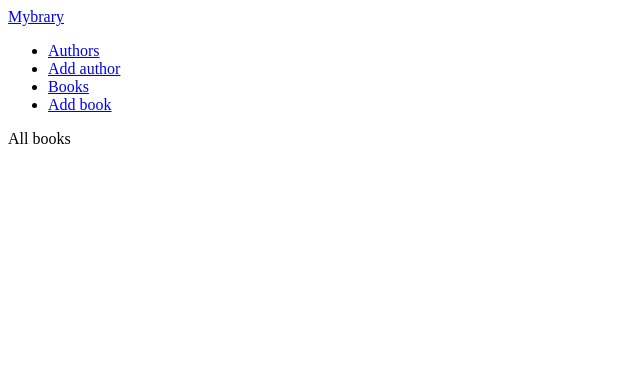
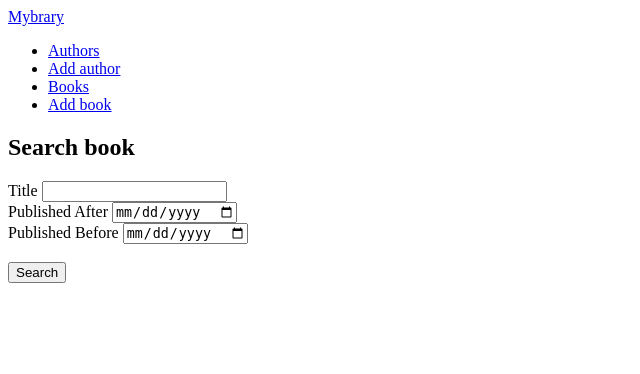
Before and after one commit to SebiKape/BookStore, a Node server app: page /books in a window 1280 px wide. Shown: the top 374 px of the page, without its empty margins (0-640 px from the left). Run offline with Node 20, Linux system fonts and the light colour scheme; data that the repository does not hold is empty; some libraries are stand-ins or nearby versions.

Commit message:
Create Books/Index/NewBook

```diff
--- a/routes/authors.js
+++ b/routes/authors.js
@@ -6,7 +6,8 @@ const router = express.Router()
 router.get('/', async (req, res) => {
   let searchOptions = {}
   if (req.query.name != null && req.query.name !== ""){
-    searchOptions.name = new RegExp(req.query.name, 'i')
+    // searchOptions.name = new RegExp(req.query.name, 'i')
+    searchOptions.name = {$regex: req.query.name, $options: 'i'}
   }
   try {
     const authors = await Author.find(searchOptions)
--- a/routes/books.js
+++ b/routes/books.js
@@ -4,9 +4,9 @@ const Author = require('../models/author')
 const router = express.Router()
 const path = require('path')
 const uploadPath = path.join('public', Book.coverImageBasePath)
+const fs = require('fs')
 const imageMimeTypes = ['image/jpeg', 'image/png', 'image/gif']
 const multer = require('multer')
-const { nextTick } = require('process')
 const upload = multer({
     dest: uploadPath,
     fileFilter: (req, file, callback) => {
@@ -16,21 +16,34 @@ const upload = multer({
 
 // All books route
 router.get('/', async (req, res) => {
-  res.render('books')
+    // let query = Book.find()
+    // query = query.regex()
+    let searchOptions = {}
+    if (req.query.title != null && req.query.title !== ""){
+    //   searchOptions.title = new RegExp(req.query.title, 'i')
+        searchOptions.title = {$regex: req.query.title, $options: 'i'}
+    }
+    if (req.query.publishedAfter != null && req.query.publishedAfter !== ""){
+        searchOptions.publishDate = {$gte: req.query.publishedAfter}
+    }
+    if (req.query.publishedBefore != null && req.query.publishedBefore !== ""){
+        searchOptions.publishDate = {$lte: req.query.publishedBefore}
+    }
+    // searchOptions.publishDate =
+    try {
+      const books = await Book.find(searchOptions)
+      res.render('books/index', {
+        books,
+        searchOptions: req.query
+      })
+    } catch (error) {
+      res.redirect('/')
+    }
 })
 
 // New book route
 router.get('/new', async (req, res) => {
-    try {
-        const authors = await Author.find({})
-        const book = new Book()
-        res.render('books/new', {
-            authors,
-            book
-        })
-    } catch (error) {
-        res.redirect('/books')
-    }
+    renderNewPage(res, new Book())
 })
 
 // Create new book route
@@ -46,12 +59,35 @@ router.post('/', upload.single('cover'), async (req, res) => {
     })
 
     try {
-        const authors = await Author.find({})
+        // const authors = await Author.find({})
         const newBook = await book.save()
         res.redirect('books')
     } catch (error) {
-        res.render('index', {errorMessage: error})
+        if (book.coverImageName != null) {
+            removeBookCover(book.coverImageName)
+        }
+        renderNewPage(res, book, true)
     }
 })
 
+async function renderNewPage(res, book, hasError = false){
+    try {
+        const authors = await Author.find({})
+        params = {
+            authors,
+            book
+        }
+        if (hasError) params.errorMessage = "Error Creating Book"
+        res.render('books/new', params)
+    } catch (error) {
+        res.render('index', {errorMessage: error})
+    }
+}
+
+function removeBookCover(fileName) {
+    fs.unlink(path.join(uploadPath, fileName), err => {
+        if (err) console.error(err)
+    })
+}
+
 module.exports = router
--- a/server.js
+++ b/server.js
@@ -13,8 +13,8 @@ const mongoose = require('mongoose')
 app.set('view engine', 'ejs')
 app.set('views', './views')
 app.set('layout', 'layouts/layout')
+app.use(express.static('public'))
 app.use(expressLayouts)
-app.use(express.static('public'))
 app.use(express.urlencoded({limit: '10mb', extended: false}))
 
 var con_suc = ""
--- a/views/books/index.ejs
+++ b/views/books/index.ejs
@@ -1 +1,26 @@
-All books
+<h2>Search book</h2>
+<form action="/books" method="GET">
+    <div>
+        <label>Title</label>
+        <input type = "text" name="title" value="<%= searchOptions.title %>">
+    </div>
+    <div>
+        <label>Published After</label>
+        <input type = "date" name="publishedAfter" value="<%= searchOptions.publishedAfter %>">
+    </div>
+    <div>
+        <label>Published Before</label>
+        <input type = "date" name="publishedBefore" value="<%= searchOptions.publishedBefore %>">
+    </div>
+    <br>
+    <div>
+        <button type="submit">Search</button>
+    </div>
+</form>
+<br>
+<div>
+    <% books.forEach( book => {  %>
+        <%= book.title %>
+            <img height="150" width="100" src="<%= book.coverImagePath %>">
+    <% }) %>
+</div>
```
Also changed, not shown: models/book.js (+9 -1 lines), routes/index.js (+13 -2 lines), views/index.ejs (+7 -0 lines), 1 other file.
